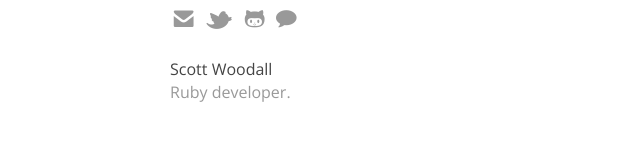
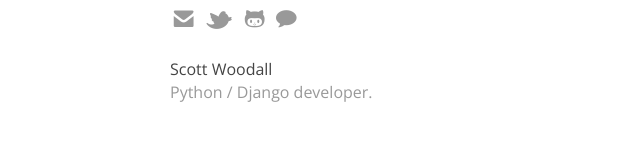
Before and after one commit to scottwoodall/scottwoodall.github.com, a Jekyll site: the page built from index.html, in a window 1280 px wide. Shown: the part 179-320 px from the top of the page, without its empty margins (0-640 px from the left). Built offline with Jekyll 4.4.1, drawn with Linux system fonts in a browser that asks for light colours; part of the change alters nothing that is shown.

Commit message:
updated description

```diff
--- a/_layouts/default.html
+++ b/_layouts/default.html
@@ -1,4 +1,4 @@
-{% assign description = "Ruby developer." %}
+{% assign description = "Python / Django developer." %}
 <!doctype html>
 <!--[if lt IE 7 ]><html class="ie ie6" lang="en"> <![endif]-->
 <!--[if IE 7 ]><html class="ie ie7" lang="en"> <![endif]-->
@@ -65,7 +65,7 @@
           </ul>
 
           <ul id="me">
-            <li>Scott Woodall</span></li>
+            <li><span>Scott Woodall</span></li>
             <li class="gray">{{ description }}</li>
           </ul>
 
```
